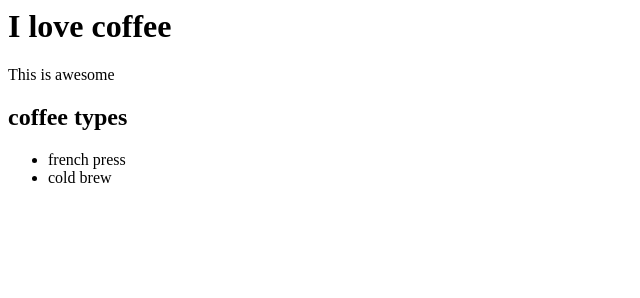
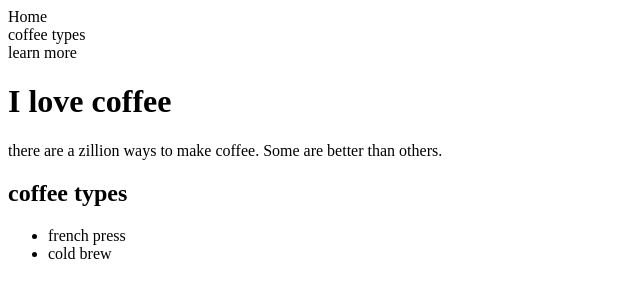
Before and after one commit to inderwies/project1, a plain HTML site: page index.html in a window 1280 px wide. Shown: the whole page, without its empty margins (0-640 px from the left). Drawn offline with Linux system fonts and the light colour scheme.

Commit message:
stylesheet merge

```diff
--- /dev/null
+++ b/assets/stylesheets/style.css
@@ -0,0 +1,17 @@
+@import url('https://fonts.googleapis.com/css?family=Droid+Sans|Abril+Fatface');
+
+html {
+  margin: auto;
+}
+
+p {
+  font-family: 'Droid Sans', sans-serif;
+  color: #333;
+}
+h1 {
+  font-size: 2em;
+}
+
+ul {
+  list-style-image: none;
+}
--- a/index.html
+++ b/index.html
@@ -1,19 +1,21 @@
 <html>
 <head>
-  <link rel="stylesheet" src="style.css">
+  <link rel="stylesheet" href="style.css">
 </head>
   <body>
+    <header>
+      <nav>Home</nav>
+      <nav>coffee types</nav>
+      <nav>learn more</nav>
+    </header>
+    <main>
       <h1>I love coffee</h1>
-  <p>This is awesome</p>
+      <p>there are a zillion ways to make coffee. Some are better than others.</p>
       <h2>coffee types</h2>
       <ul>
         <li>french press</li>
         <li>cold brew</li>
-    </li>
       </ul>
-
-  <section>
-  </section>
-
+    </main>
   </body>
-<html>
+</html>
--- a/style.css
+++ b/style.css
@@ -1,3 +1,7 @@
 p {
   margin: auto
 }
+
+p {
+  font;family: 'Helvetica','Arial', sans-serif;
+}
```
Lines whose indentation alone changed are shown as unchanged.
